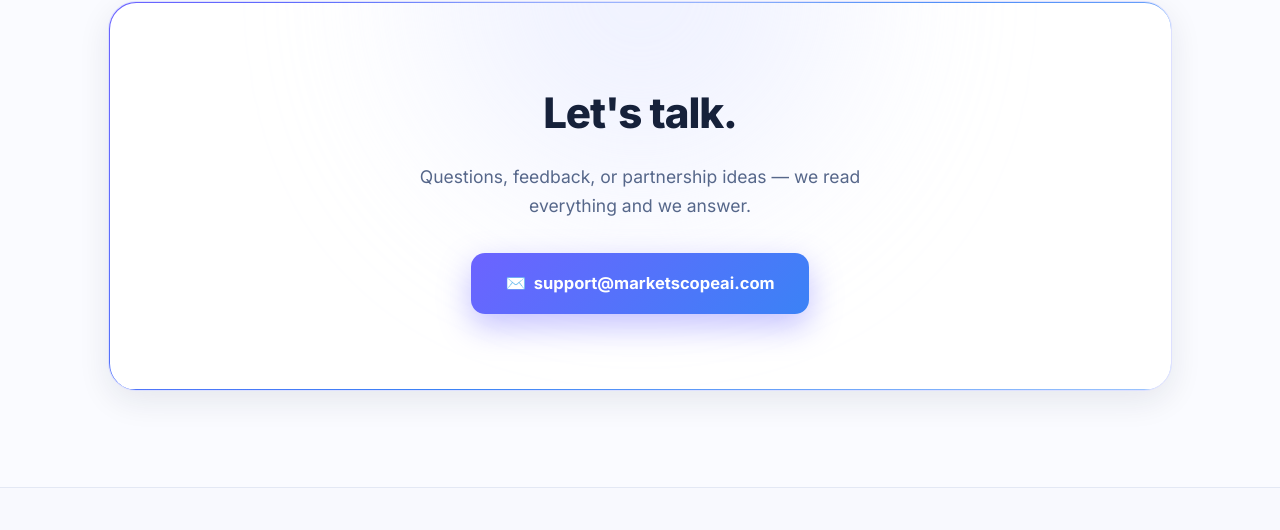
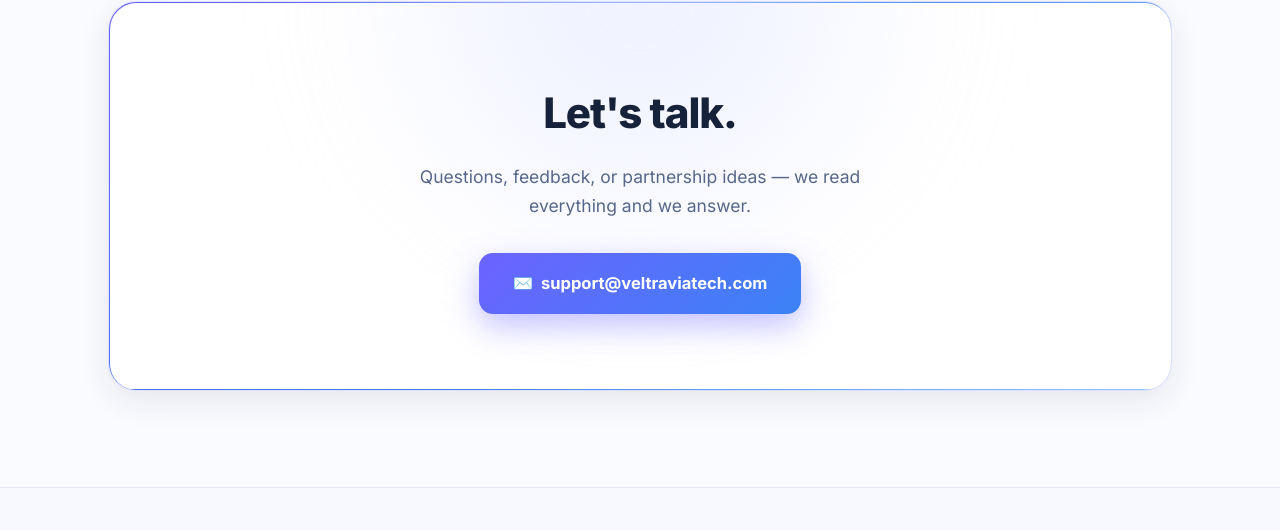
Before and after one commit to kora-messenger/veltravia-site, a plain HTML site: page index.html in a window 1280 px wide. Shown: the part 3899-4429 px from the top of the page. Drawn offline with Linux system fonts and the light colour scheme.

Commit message:
Company site: switch support email to support@veltraviatech.com

```diff
--- a/index.html
+++ b/index.html
@@ -524,7 +524,7 @@
       </details>
       <details class="reveal">
         <summary>How do I get support or report a problem?<span class="plus">+</span></summary>
-        <div class="faq-body">Email <a href="mailto:support@marketscopeai.com" style="color: var(--accent); font-weight: 600; text-decoration: none;">support@marketscopeai.com</a> — we read everything and we answer. For anything urgent, put "Urgent" in the subject line.</div>
+        <div class="faq-body">Email <a href="mailto:support@veltraviatech.com" style="color: var(--accent); font-weight: 600; text-decoration: none;">support@veltraviatech.com</a> — we read everything and we answer. For anything urgent, put "Urgent" in the subject line.</div>
       </details>
     </div>
   </div>
@@ -535,7 +535,7 @@
     <div class="contact-card reveal">
       <h2>Let's talk.</h2>
       <p>Questions, feedback, or partnership ideas — we read everything and we answer.</p>
-      <a class="contact-mail" href="mailto:support@marketscopeai.com">✉️&nbsp; support@marketscopeai.com</a>
+      <a class="contact-mail" href="mailto:support@veltraviatech.com">✉️&nbsp; support@veltraviatech.com</a>
     </div>
   </div>
 </section>
@@ -564,7 +564,7 @@
       </div>
       <div class="footer-col">
         <h5>Contact</h5>
-        <a href="mailto:support@marketscopeai.com">Support</a>
+        <a href="mailto:support@veltraviatech.com">Support</a>
         <a href="#contact">Get in touch</a>
       </div>
     </div>
```
